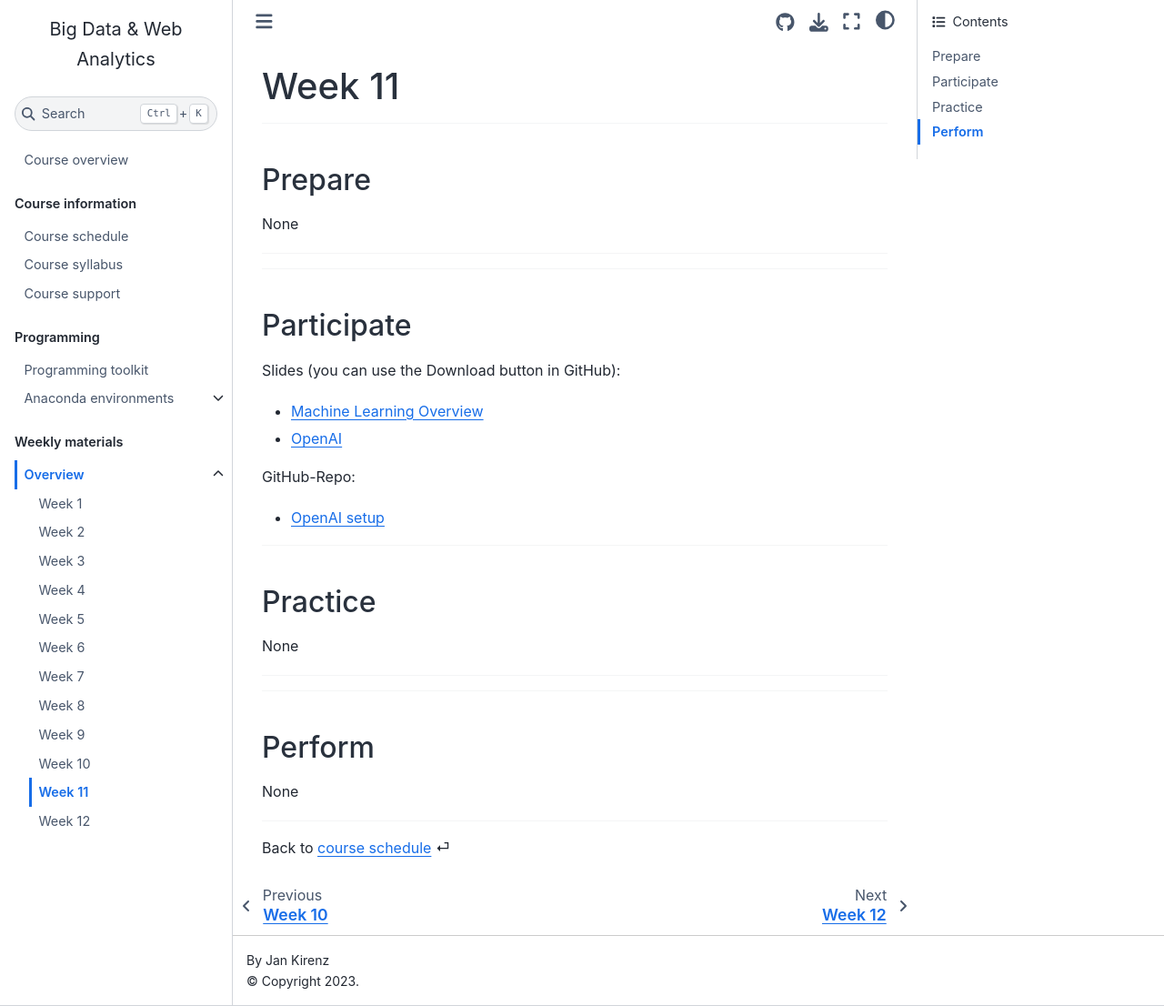
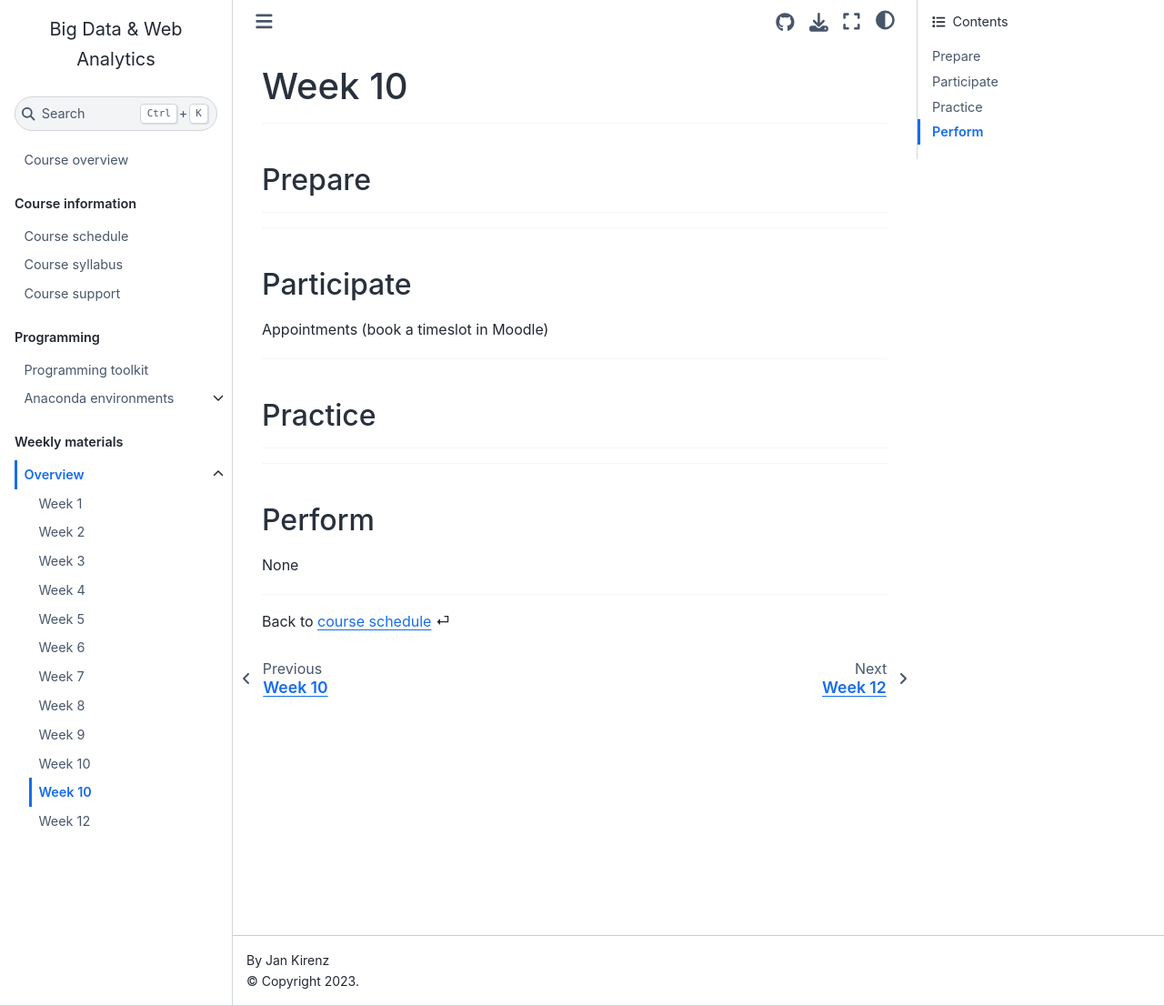
Before and after one commit to om2-ws22/website, a Jupyter Book: the page built from weeks/week11.md, in a window 1280 px wide and 1106 px high. Shown: the whole window at 91% size. Built offline with Jupyter Book 1.0.4 settings and Sphinx 7.4.7 and the Sphinx Book theme 1.1.4, drawn with Linux system fonts in a browser that asks for light colours; pages that are not in the unit, such as notebooks, are missing from menus; comment, search, counter and statistics services are not loaded.

Commit message:
Update week11.md

```diff
--- a/weeks/week11.md
+++ b/weeks/week11.md
@@ -1,4 +1,4 @@
-# Week 11
+# Week 10
 
 
 ---
@@ -6,7 +6,7 @@
 (prepare)=
 ## Prepare
 
-None
+
 
 ---
 
@@ -16,16 +16,7 @@ None
 (participate)=
 ## Participate
 
-Slides (you can use the Download button in GitHub):
-
-- [Machine Learning Overview](https://github.com/om2-ws22/website/blob/main/slides/ml-overview.pdf)
-
-- [OpenAI](https://github.com/om2-ws22/website/blob/main/slides/open-ai.pdf)
-
-
-GitHub-Repo:
-
-- [OpenAI setup](https://github.com/kirenz/open-ai-setup)
+Appointments (book a timeslot in Moodle)
 
 ---
 
@@ -33,7 +24,6 @@ GitHub-Repo:
 (practice)=
 ## Practice
 
-None
 
 ---
 
```
